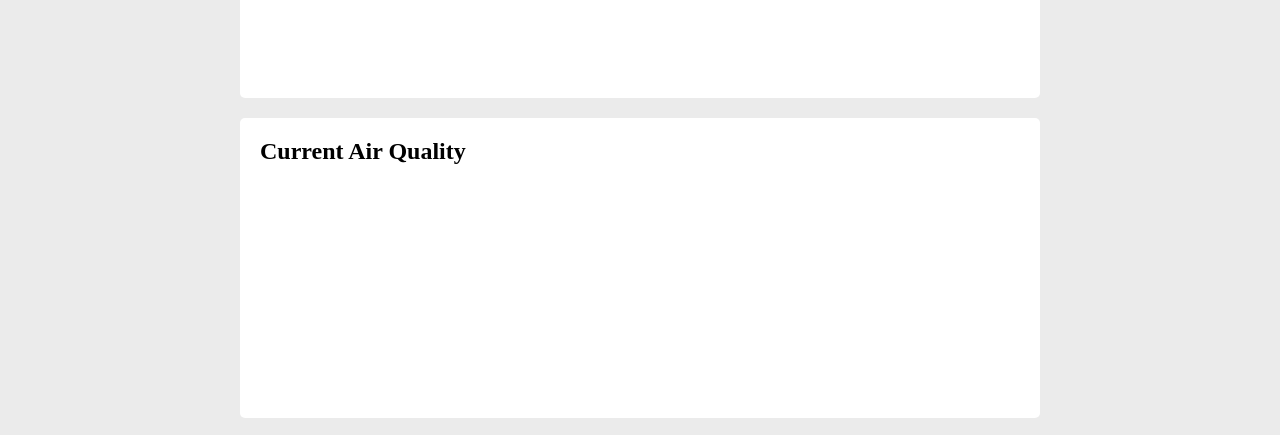
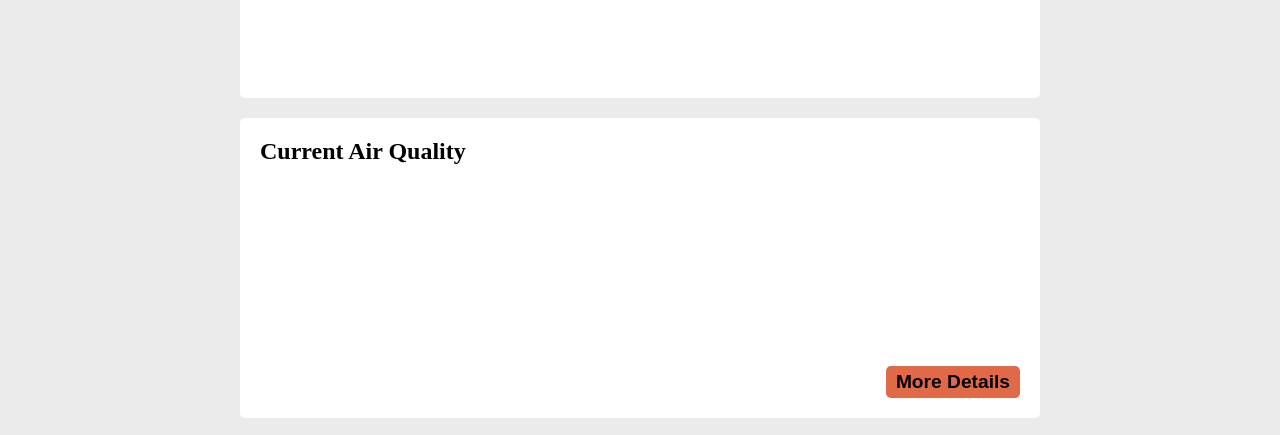
Before and after one commit to pbrebner/weather-app, a plain HTML site: page index.html in a window 1280 px wide. Shown: the part 332-767 px from the top of the page. Drawn offline with Linux system fonts and the light colour scheme; no server answers.

Commit message:
Add AQI button

```diff
--- a/index.html
+++ b/index.html
@@ -65,6 +65,7 @@
                         <div class="airQualityPara"></div>
                     </div>
                 </div>
+                <button class="airQualityBtn">More Details</button>
             </div>
             <div class="forecastContainer conditionContainer">
                 <h2>24Hr Forecast</h2>
--- a/styles.css
+++ b/styles.css
@@ -171,6 +171,22 @@ body {
     font-size: 1.6rem;
 }
 
+.airQualityBtn {
+    background-color: rgb(224, 105, 72);
+    font-size: 1.2rem;
+    font-weight: 600;
+    padding: 5px 10px;
+    width: fit-content;
+    justify-self: end;
+    border: none;
+    border-radius: 5px;
+}
+
+.airQualityBtn:hover {
+    cursor: pointer;
+    filter: brightness(120%);
+}
+
 .forecast {
     display: grid;
 }
```
